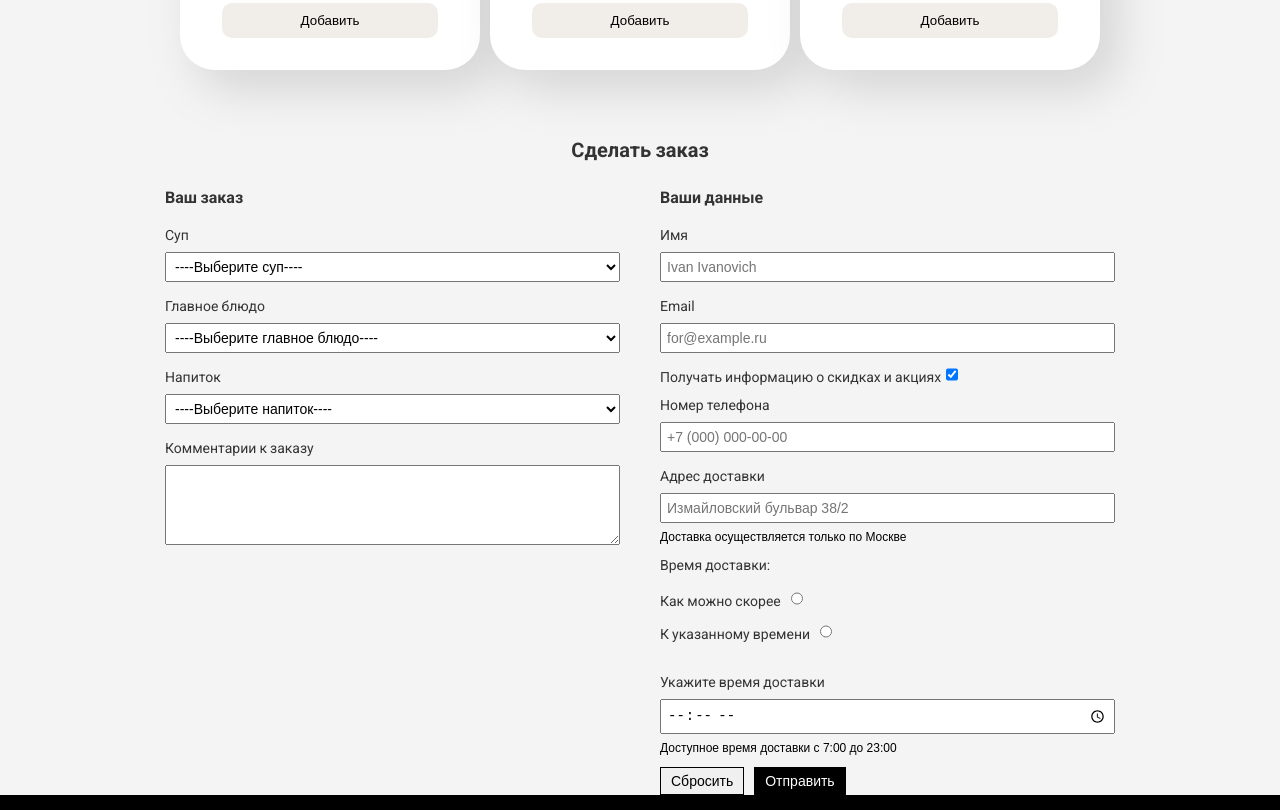
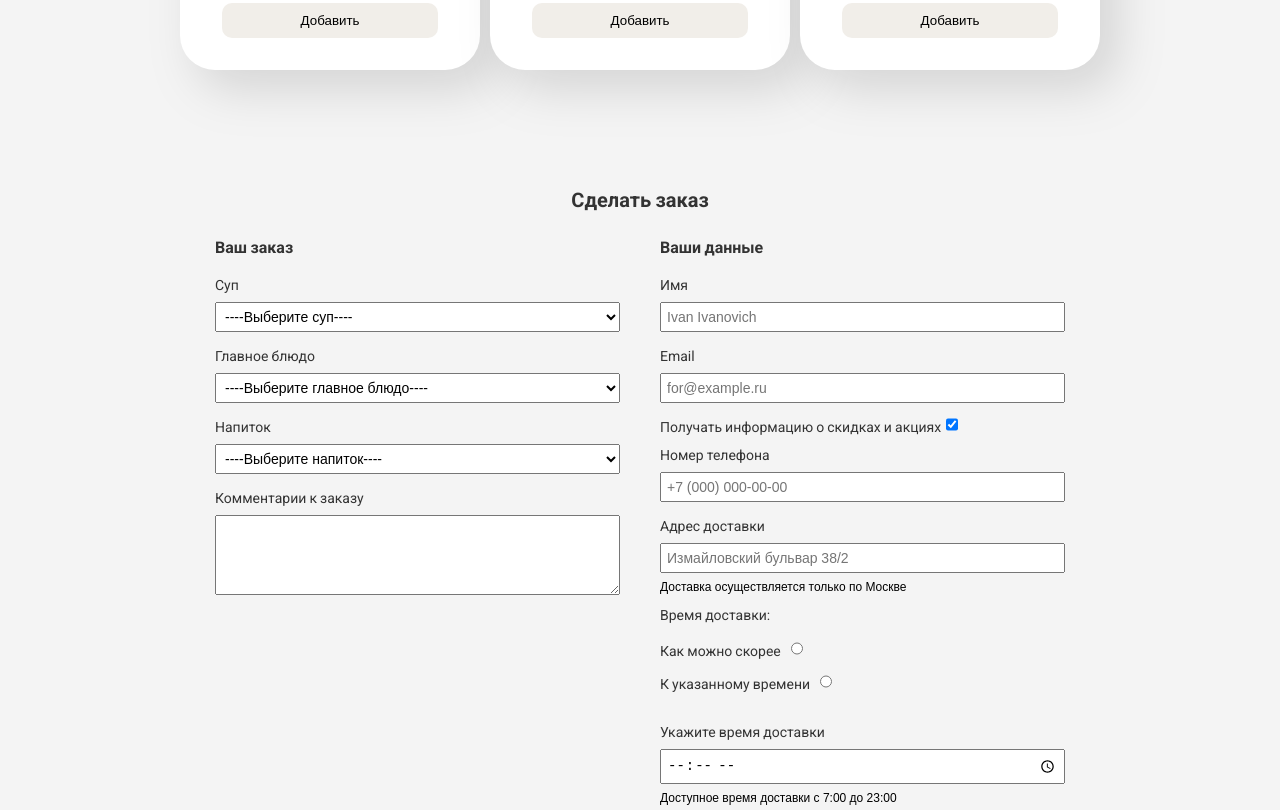
Before and after one commit to VozhakovMA2005/Vozhakov_web-dev-2025-1, a plain HTML site: page lab3/construct.html in a window 1280 px wide. Shown: the part 1880-2690 px from the top of the page. Drawn offline with Linux system fonts and the light colour scheme.

Commit message:
[master] lab3 fix form

```diff
--- a/lab3/construct.css
+++ b/lab3/construct.css
@@ -106,7 +106,7 @@ nav a.active {
 .meals_form {
   max-width: 95rem;
   margin:auto;
-  padding: 0;
+  padding: 5rem;
 }
 
 .meals_form h2 {
```
